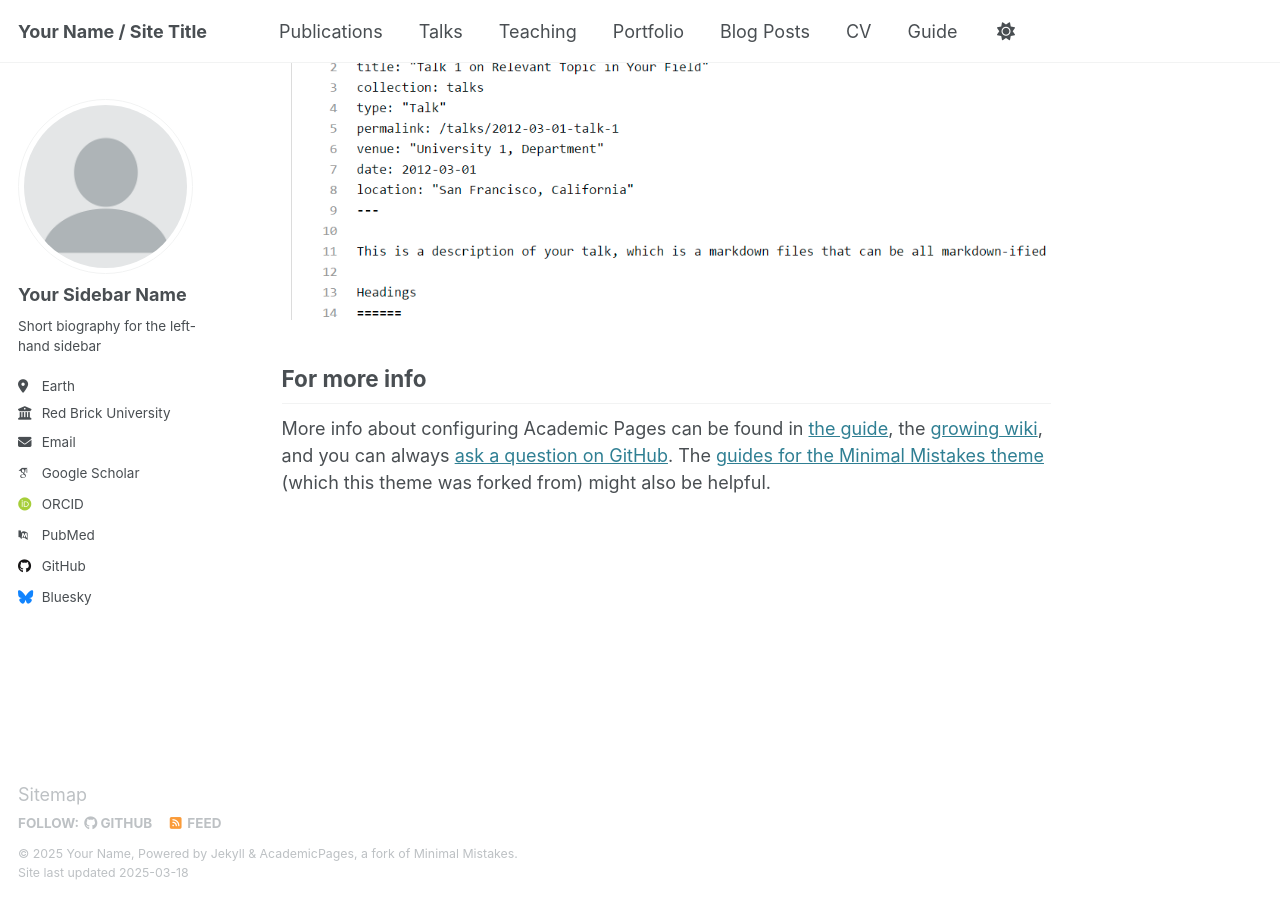
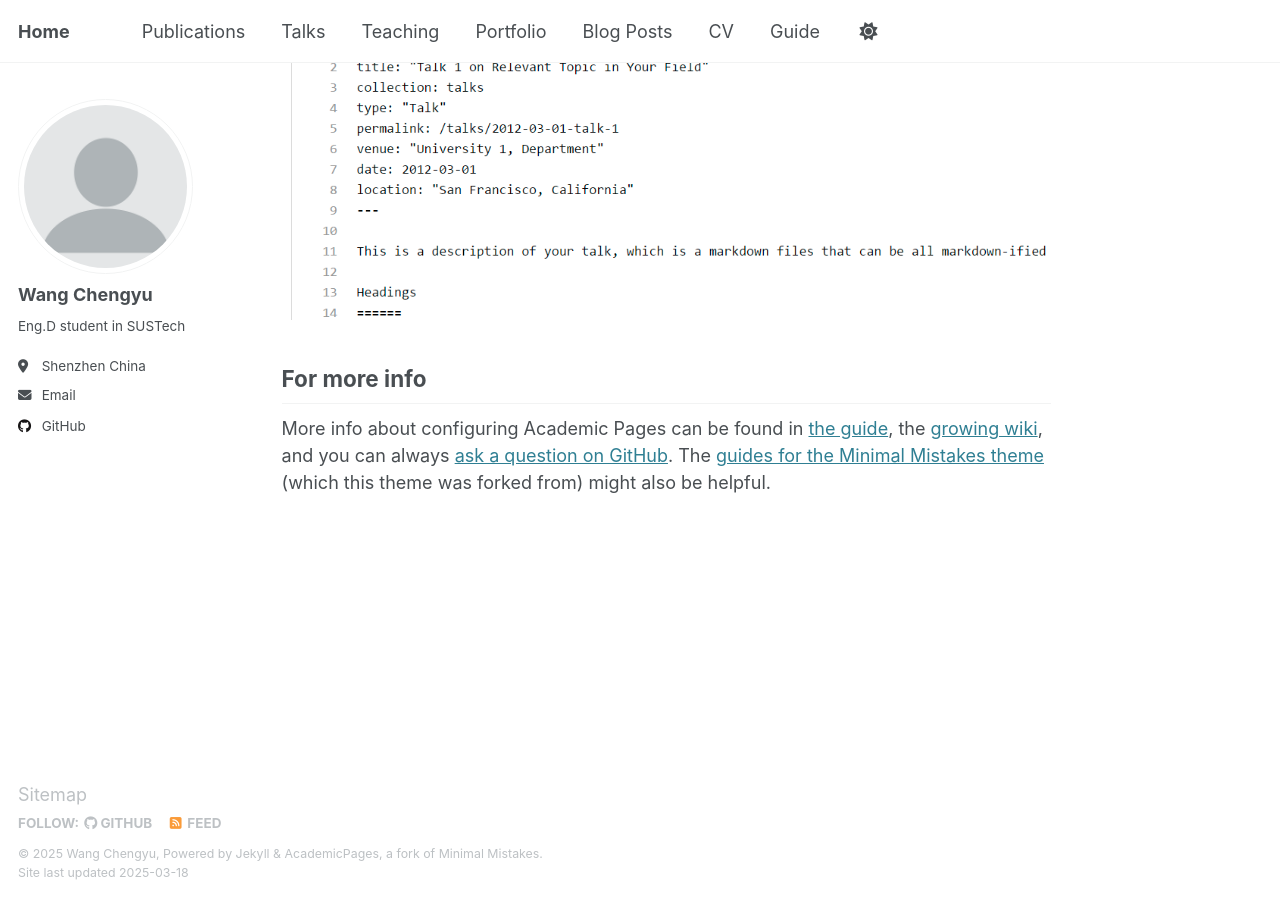
Before and after one commit to w-chengyu/w-chengyu.github.io, a Jekyll site: the page built from _pages/about.md, in a window 1280 px wide and 900 px high, scrolled down 2635 px. Built offline with Jekyll 4.4.1, drawn with Linux system fonts in a browser that asks for light colours; some web fonts are replaced.

Commit message:
Update _config.yml

```diff
--- a/_config.yml
+++ b/_config.yml
@@ -9,13 +9,13 @@
 # Basic Site Settings
 locale                   : "en-US"
 site_theme               : "default"
-title                    : "Your Name / Site Title"
+title                    : "Home"
 title_separator          : "-"
-name                     : &name "Your Name"
-description              : &description "personal description"
-url                      : https://academicpages.github.io # the base hostname & protocol for your site e.g. "https://[your GitHub username].github.io"
+name                     : &name "Wang Chengyu"
+description              : &description "Eng.D student in SUSTech"
+url                      : https://w-chengyu.github.io/ # the base hostname & protocol for your site e.g. "https://[your GitHub username].github.io"
 baseurl                  : "" # the subpath of your site, e.g. "/blog"
-repository               : "academicpages/academicpages.github.io"
+repository               : "w-chengyu/w-chengyu.github.io"
 
 # Site Author - The following control what appear as part of the author content on the side bar.
 #               If a field is blank the icon and link will not appear, otherwise it will be shown.
@@ -23,21 +23,21 @@ repository               : "academicpages/academicpages.github.io"
 author:
   # Biographic information
   avatar           : "profile.png"
-  name             : "Your Sidebar Name"
+  name             : "Wang Chengyu"
   pronouns         : # example: "she/her"
-  bio              : "Short biography for the left-hand sidebar"
-  location         : "Earth"
-  employer         : "Red Brick University"
+  bio              : "Eng.D student in SUSTech"
+  location         : "Shenzhen China"
+  school           : "Southern University of Science and Technology"
   uri              : # URL
   email            : "none@example.org"
 
   # Academic websites
   arxiv            : # URL - Update with the correct link to your profile
-  googlescholar    : "https://scholar.google.com/citations?user=PS_CX0AAAAAJ"
+  googlescholar    : #"https://scholar.google.com/citations?user=PS_CX0AAAAAJ"
   impactstory      : # URL
-  orcid            : "http://orcid.org/yourorcidurl"
+  orcid            : #"http://orcid.org/yourorcidurl"
   semantic         : # URL
-  pubmed           : "https://www.ncbi.nlm.nih.gov/pubmed/?term=john+snow"
+  pubmed           : #"https://www.ncbi.nlm.nih.gov/pubmed/?term=john+snow"
   researchgate     : # URL
   scopus           : # URL
 
@@ -45,12 +45,12 @@ author:
   bitbucket        : # Username - Update with your username on the site
   codepen          : # Username
   dribbble         : # Username
-  github           : "academicpages"
+  github           : "w-chengyu"
   kaggle           : # Username
   stackoverflow    : # User number or user number and name (i.e., use "1" or "1/jeff-atwood")
 
   # Social media
-  bluesky          : "bsky.app" # Replace this with you Bluesky username
+  bluesky          : #"bsky.app" # Replace this with you Bluesky username
   facebook         : # Username
   flickr           : # Username
   foursquare       : # Username
```
